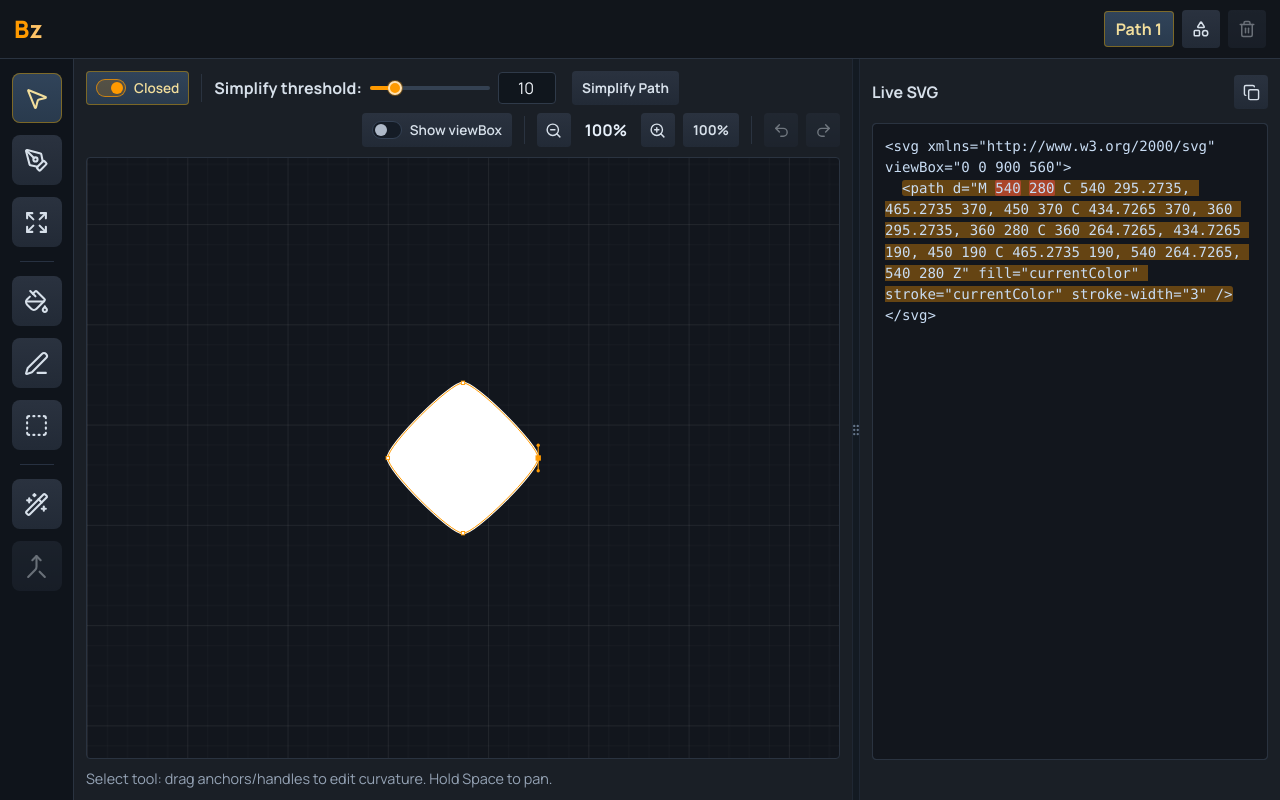
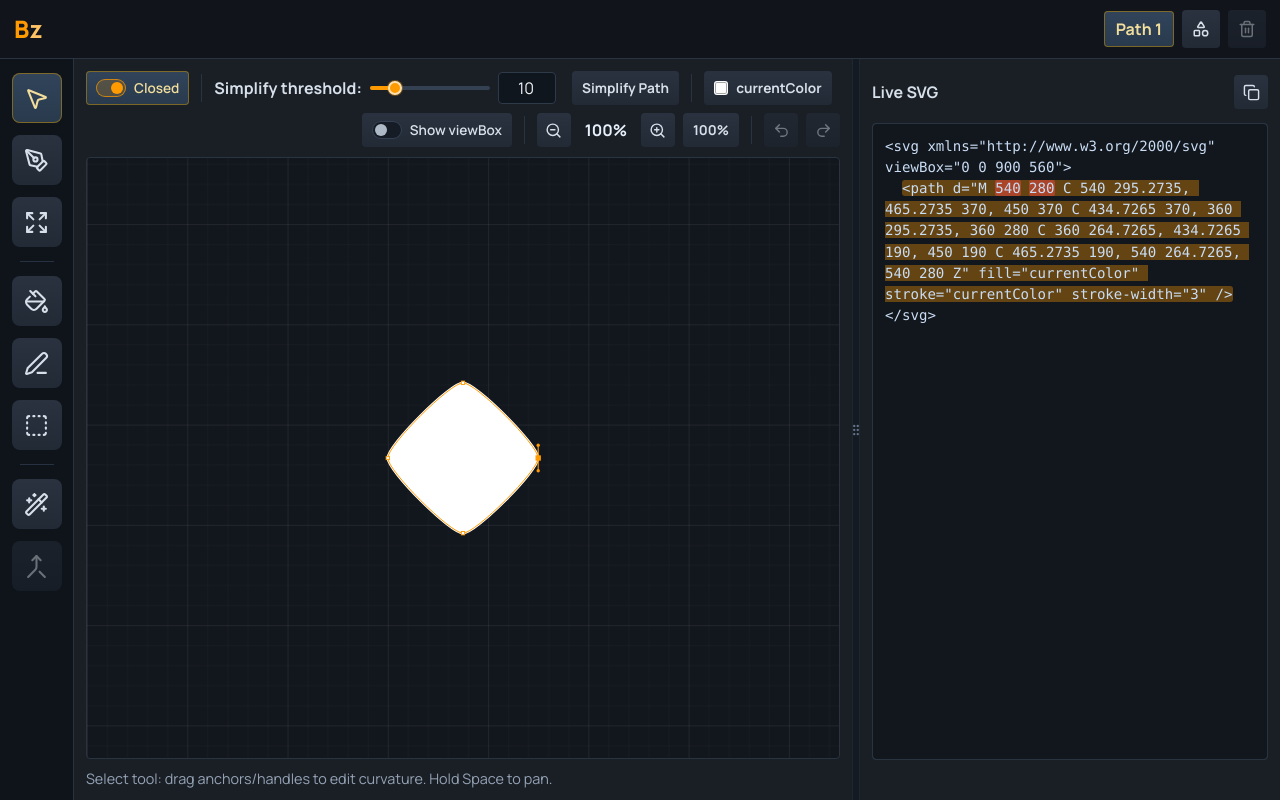
Before and after one commit to mj-watts/bezier-app, a React (Vite) app: page / in a window 1280 px wide. Built offline with nearby package versions, Linux system fonts and the light colour scheme.

Commit message:
Add currentColor picker

```diff
--- a/src/App.tsx
+++ b/src/App.tsx
@@ -992,18 +992,22 @@ const App = () => {
   } | null>(null);
   const [styleMenu, setStyleMenu] = useState<{ kind: StylePanel; x: number; y: number } | null>(null);
   const [shapeMenu, setShapeMenu] = useState<{ x: number; y: number } | null>(null);
+  const [currentColorMenu, setCurrentColorMenu] = useState<{ x: number; y: number } | null>(null);
   const [confirmDeletePath, setConfirmDeletePath] = useState(false);
   const [aboutOpen, setAboutOpen] = useState(false);
   const [showViewBox, setShowViewBox] = useState(false);
+  const [currentColorValue, setCurrentColorValue] = useState('#ffffff');
   const codeOverlayRef = useRef<HTMLPreElement | null>(null);
   const editorSvgRef = useRef<SVGSVGElement | null>(null);
   const codeDebounceRef = useRef<number | null>(null);
   const lastShapesUpdateFromCodeRef = useRef(false);
   const shapeTriggerRef = useRef<HTMLButtonElement | null>(null);
   const styleTriggerRefs = useRef<Array<HTMLButtonElement | null>>([]);
+  const currentColorTriggerRef = useRef<HTMLButtonElement | null>(null);
   const pathMetaMenuRef = useRef<HTMLFormElement | null>(null);
   const shapeMenuRef = useRef<HTMLDivElement | null>(null);
   const styleMenuRef = useRef<HTMLDivElement | null>(null);
+  const currentColorMenuRef = useRef<HTMLDivElement | null>(null);
 
   const activePath = shapes[selectedPath];
   const transformTargetIndices = useMemo(() => {
@@ -1696,6 +1700,10 @@ const App = () => {
     () => parseColorToRgba(activePath.stroke, { r: 121, g: 192, b: 255, a: 1 }),
     [activePath.stroke],
   );
+  const activeCurrentColor = useMemo(
+    () => parseColorToRgba(currentColorValue, { r: 255, g: 255, b: 255, a: 1 }),
+    [currentColorValue],
+  );
 
   const strokeControlDisabled =
     pathSelected && selectedPaths.length
@@ -1773,6 +1781,19 @@ const App = () => {
     setStyleMenu({ kind, x, y });
     setShapeMenu(null);
     setPathMetaMenu(null);
+    setCurrentColorMenu(null);
+  };
+
+  const openCurrentColorMenu = (rect: DOMRect) => {
+    const menuW = 250;
+    const menuH = 198;
+    const pad = 8;
+    const x = clamp(rect.left, pad, Math.max(pad, window.innerWidth - menuW - pad));
+    const y = clamp(rect.bottom + 6, pad, Math.max(pad, window.innerHeight - menuH - pad));
+    setCurrentColorMenu({ x, y });
+    setShapeMenu(null);
+    setStyleMenu(null);
+    setPathMetaMenu(null);
   };
 
   useEffect(() => {
@@ -1789,24 +1810,27 @@ const App = () => {
   }, [aboutOpen]);
 
   useEffect(() => {
-    if (!pathMetaMenu && !shapeMenu && !styleMenu) return;
+    if (!pathMetaMenu && !shapeMenu && !styleMenu && !currentColorMenu) return;
     const onWindowPointerDown = (e: PointerEvent) => {
       const target = e.target as Node | null;
       if (!target) return;
       const inPathMeta = !!pathMetaMenuRef.current?.contains(target);
       const inShapeMenu = !!shapeMenuRef.current?.contains(target);
       const inStyleMenu = !!styleMenuRef.current?.contains(target);
+      const inCurrentColorMenu = !!currentColorMenuRef.current?.contains(target);
       const inShapeTrigger = !!shapeTriggerRef.current?.contains(target);
       const inStyleTrigger = styleTriggerRefs.current.some((el) => !!el?.contains(target));
-      if (inPathMeta || inShapeMenu || inStyleMenu || inShapeTrigger || inStyleTrigger) return;
+      const inCurrentColorTrigger = !!currentColorTriggerRef.current?.contains(target);
+      if (inPathMeta || inShapeMenu || inStyleMenu || inCurrentColorMenu || inShapeTrigger || inStyleTrigger || inCurrentColorTrigger) return;
       setPathMetaMenu(null);
       setShapeMenu(null);
       setStyleMenu(null);
+      setCurrentColorMenu(null);
       setConfirmDeletePath(false);
     };
     window.addEventListener('pointerdown', onWindowPointerDown, true);
     return () => window.removeEventListener('pointerdown', onWindowPointerDown, true);
-  }, [pathMetaMenu, shapeMenu, styleMenu]);
+  }, [pathMetaMenu, shapeMenu, styleMenu, currentColorMenu]);
 
   return (
     <div
@@ -1815,6 +1839,7 @@ const App = () => {
         setPathMetaMenu(null);
         setShapeMenu(null);
         setStyleMenu(null);
+        setCurrentColorMenu(null);
         setConfirmDeletePath(false);
       }}
     >
@@ -1843,6 +1868,7 @@ const App = () => {
           setShapeMenu({ x, y });
           setStyleMenu(null);
           setPathMetaMenu(null);
+          setCurrentColorMenu(null);
         }}
         confirmDeletePath={confirmDeletePath}
         canDeletePath={canDeletePath}
@@ -1924,12 +1950,29 @@ const App = () => {
                 onChange={(v) => setSimplifyThreshold(Math.round(v))}
               />
             }
+            renderCurrentColorControl={
+              <button
+                ref={currentColorTriggerRef}
+                className={`control-btn text-sm current-color-btn${currentColorMenu ? ' active' : ''}`}
+                type="button"
+                onPointerDown={(e) => e.stopPropagation()}
+                onClick={(e) => {
+                  e.stopPropagation();
+                  if (currentColorMenu) setCurrentColorMenu(null);
+                  else openCurrentColorMenu(e.currentTarget.getBoundingClientRect());
+                }}
+              >
+                <span className="current-color-swatch" style={{ background: currentColorValue }} />
+                <span>currentColor</span>
+              </button>
+            }
           />
 
           <svg
             ref={editorSvgRef}
             className={spaceDown ? 'editor pan' : tool === 'pen' ? 'editor pen' : tool === 'scale' ? 'editor scale' : 'editor'}
             viewBox={`${viewOrigin.x} ${viewOrigin.y} ${width / zoom} ${height / zoom}`}
+            style={{ color: currentColorValue }}
             onPointerDown={(e) => {
               if (!spaceDown) return;
               e.preventDefault();
@@ -2688,6 +2731,22 @@ const App = () => {
           ) : null}
         </div>
       ) : null}
+      {currentColorMenu ? (
+        <div
+          ref={currentColorMenuRef}
+          className="style-menu current-color-menu"
+          style={{ left: `${currentColorMenu.x}px`, top: `${currentColorMenu.y}px` }}
+          onPointerDown={(e) => e.stopPropagation()}
+        >
+          <h3>currentColor</h3>
+          <label>
+            <HexAlphaColorPicker
+              color={rgbaToHexAlpha(activeCurrentColor)}
+              onChange={(hex) => setCurrentColorValue(rgbaToCss(parseColorToRgba(hex, activeCurrentColor)))}
+            />
+          </label>
+        </div>
+      ) : null}
       <AboutModal open={aboutOpen} onClose={() => setAboutOpen(false)} />
     </div>
   );
--- a/src/components/ControlsBar.tsx
+++ b/src/components/ControlsBar.tsx
@@ -22,6 +22,7 @@ type Props = {
   canUndo: boolean;
   canRedo: boolean;
   renderThresholdControl: ReactNode;
+  renderCurrentColorControl: ReactNode;
 };
 
 const ControlsBar = ({
@@ -43,6 +44,7 @@ const ControlsBar = ({
   canUndo,
   canRedo,
   renderThresholdControl,
+  renderCurrentColorControl,
 }: Props) => {
   return (
     <div className="controls-row">
@@ -67,6 +69,10 @@ const ControlsBar = ({
           {pathSelected ? 'Simplify Path' : 'Simplify SVG'}
         </button>
       </div>
+
+      <span className="control-group-divider" aria-hidden="true" />
+
+      <div className="control-group">{renderCurrentColorControl}</div>
 
       {tool === 'scale' ? (
         <label>
--- a/src/styles/layout.css
+++ b/src/styles/layout.css
@@ -319,6 +319,26 @@ textarea {
   line-height: 1;
   font-size: 0.85rem;
   font-weight: 600;
+}
+
+.current-color-btn {
+  display: inline-flex;
+  align-items: center;
+  gap: 8px;
+}
+
+.current-color-btn.active {
+  background: #ff9a00;
+  color: #161616;
+  box-shadow: none;
+}
+
+.current-color-swatch {
+  width: 14px;
+  height: 14px;
+  border-radius: 3px;
+  border: 1px solid rgba(255, 255, 255, 0.6);
+  box-shadow: 0 0 0 1px rgba(0, 0, 0, 0.35) inset;
 }
 
 .picker-wrap {
```
